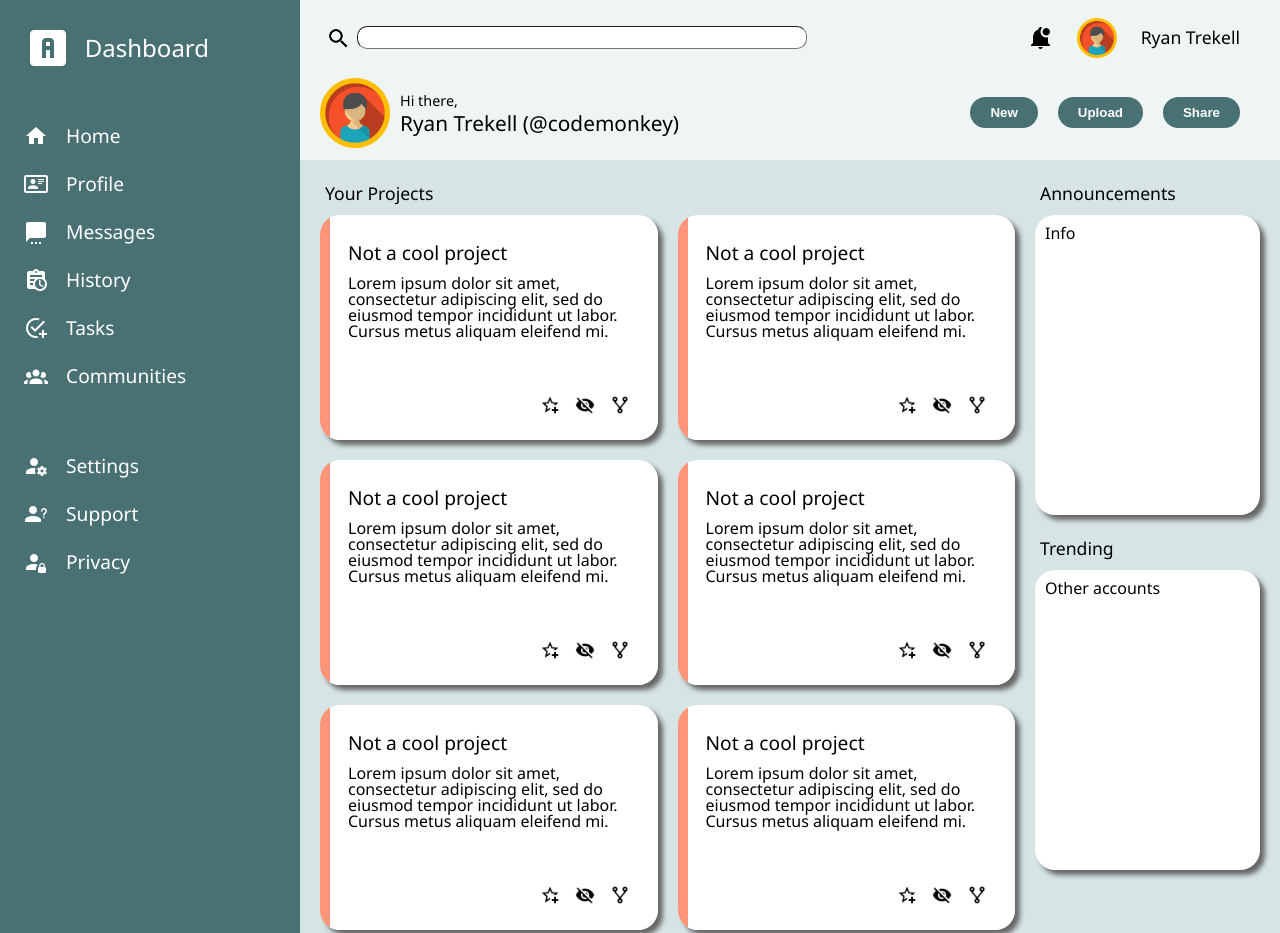
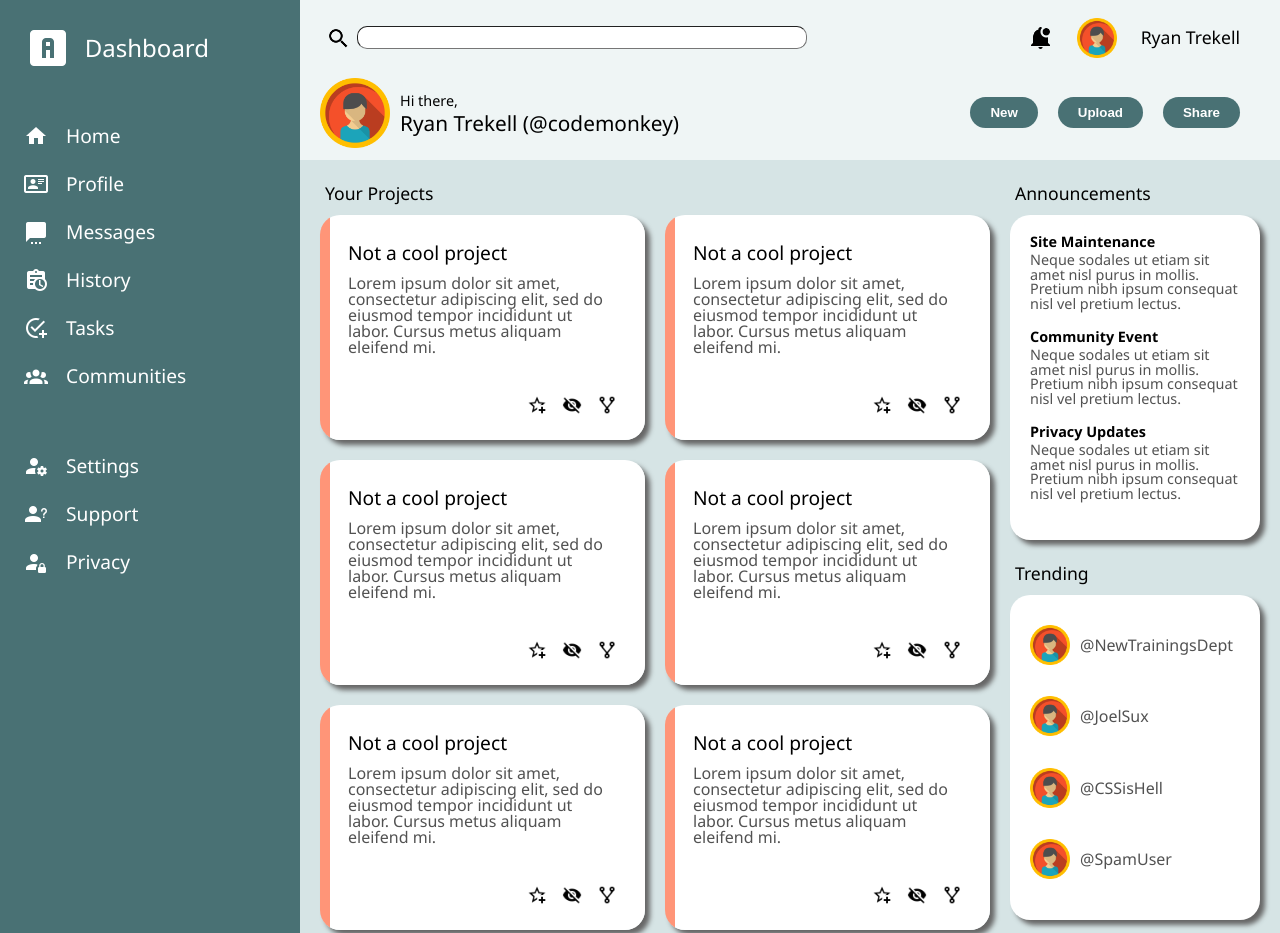
Before and after one commit to ryant4/adminpage, a plain HTML site: page index.html in a window 1280 px wide. Shown: the top 933 px of the page. Drawn offline with Linux system fonts and the light colour scheme.

Commit message:
Finish announcements and trending cards

```diff
--- a/index.html
+++ b/index.html
@@ -142,15 +142,40 @@
             </div>
             <div class="social-container">
                 <div class="announcements">
-                    Info
+                    <div class="announcement-detail">
+                        <h5>Site Maintenance</h5>
+                        <p>Neque sodales ut etiam sit amet nisl purus in mollis. Pretium nibh ipsum consequat nisl vel pretium lectus. </p>
+                    </div>
+                    <div class="announcement-detail">
+                        <h5>Community Event</h5>
+                        <p>Neque sodales ut etiam sit amet nisl purus in mollis. Pretium nibh ipsum consequat nisl vel pretium lectus. </p>
+                    </div>
+                    <div class="announcement-detail">
+                        <h5>Privacy Updates</h5>
+                        <p>Neque sodales ut etiam sit amet nisl purus in mollis. Pretium nibh ipsum consequat nisl vel pretium lectus. </p>
+                    </div>
                 </div>
                 <h3>Trending</h3>
                 <div class="trending">
-                    Other accounts
+                    <div class="trending-profile">
+                        <img src="./assets/user.png" alt="Logo">
+                        <p>@NewTrainingsDept</p>
+                    </div>
+                    <div class="trending-profile">
+                        <img src="./assets/user.png" alt="Logo">
+                        <p>@JoelSux</p>
+                    </div>
+                    <div class="trending-profile">
+                        <img src="./assets/user.png" alt="Logo">
+                        <p>@CSSisHell</p>
+                    </div>
+                    <div class="trending-profile">
+                        <img src="./assets/user.png" alt="Logo">
+                        <p>@SpamUser</p>
+                    </div>
                 </div>
             </div>
         </div>
-
     </div>
 </body>
 </html>
--- a/style.css
+++ b/style.css
@@ -218,7 +218,7 @@ h2>img {
 .social-container {
     display: grid;
     grid-template-columns: 1fr;
-    grid-template-rows: 300px 55px 300px;
+    grid-template-rows: 325px 55px 325px;
     padding: 20px;
     padding-left: 0px;
     padding-top: 15px;
@@ -228,9 +228,9 @@ h2>img {
 .trending,
 .announcements {
     background-color: white;
-    width: 225px;
-    height: 300px;
-    padding: 10px;
+    width: 250px;
+    height: 325px;
+    padding: 20px;
     box-sizing: border-box;
     border-radius: 20px;
     box-shadow: 5px 5px 5px rgb(102, 102, 102);
@@ -244,6 +244,7 @@ h2>img {
 .main-content p {
     font-size: 1rem;
     font-weight: 400;
+    color: rgb(82, 82, 82);
 }
 
 .card-footer img {
@@ -257,3 +258,41 @@ h2>img {
     grid-auto-flow: column;
     justify-content: end;
 }
+
+.announcements {
+    display: grid;
+    grid-auto-flow: row;
+}
+
+.announcements p {
+    font-size: .9rem;
+    font-weight: 400;
+    color: rgb(82, 82, 82);
+}
+
+.announcements h5 {
+    font-size: .9rem;
+    margin-bottom: 4px;
+    font-weight: 600;
+}
+
+.trending {
+    display: grid;
+    grid-auto-flow: row;
+}
+
+.trending-profile {
+    display: grid;
+    grid-template-columns: 50px 175px;
+    grid-template-rows: 60px;
+    grid-auto-flow: row;
+
+}
+.trending img {
+    width: 40px;
+    align-self: center;
+}
+
+.trending p {
+    align-self: center;
+}
```
